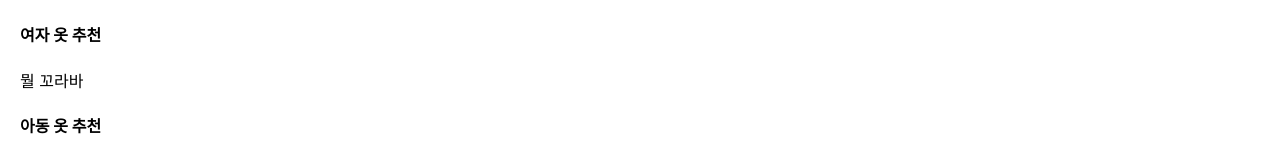
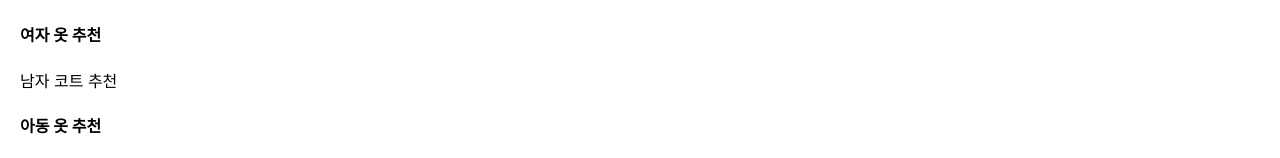
Before and after one commit to aodhzld45/react-seo-blog, a React (Create React App) app: page / in a window 1280 px wide. Shown: the part 177-335 px from the top of the page. Built offline with nearby package versions, Linux system fonts and the light colour scheme.

Commit message:
2023-11-17 App.js test

```diff
--- a/src/App.js
+++ b/src/App.js
@@ -6,7 +6,7 @@ function App() {
   let logo = 'SEO BLOG'
   const [postTitle, setPostTitle] = useState(['남자 옷 추천', '여자 옷 추천', '아동 옷 추천']);
   const [goodIcons, setGoodIcons] = useState(0);
-  const [post, setPost] = useState(['여자 코트 추천','뭘 꼬라바', '아동 코트 추천']);
+  const [post, setPost] = useState(['여자 코트 추천','남자 코트 추천', '아동 코트 추천']);
 
   const handleGoodClick = (e) => {
     setGoodIcons(goodIcons => goodIcons + 1);
```
